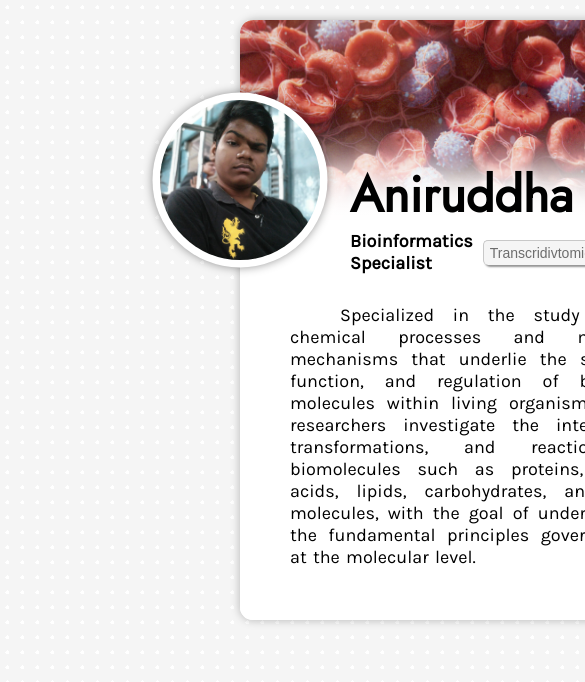
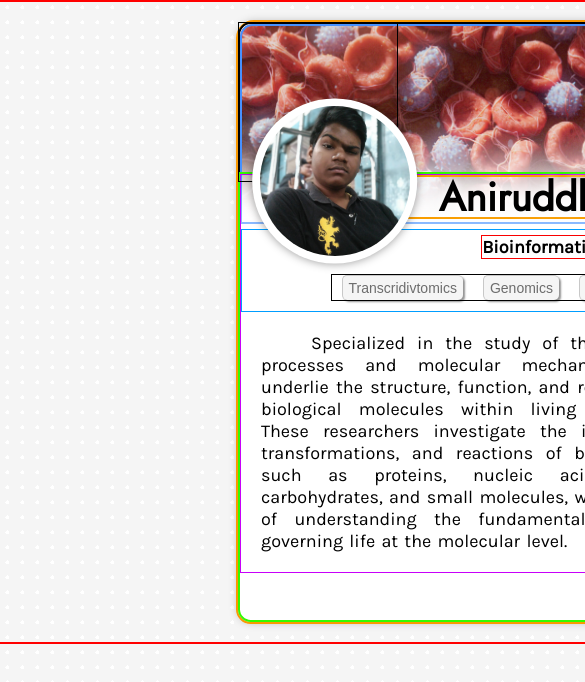
Before and after one commit to tathagatamishra/AniruddhaSen, a React (Vite) app in the folder client/: page / in a window 390 px wide. Shown: the top 682 px of the page, 585 px wide, since content can reach past the window. Built offline with nearby package versions, Linux system fonts and the light colour scheme.

Commit message:
C1 600px media

```diff
--- a/client/src/Component/C1/About.scss
+++ b/client/src/Component/C1/About.scss
@@ -8,7 +8,7 @@
     height: fit-content;
     outline: none;
     box-sizing: border-box;
-    // border: solid 2px red;
+    border: solid 2px red;
 
     transition: 300ms;
 
@@ -76,7 +76,7 @@
         border-top-right-radius: 1rem;
         border-top-left-radius: 1rem;
 
-        // outline: 2px solid rgb(249, 153, 0);
+        outline: 2px solid rgb(249, 153, 0);
 
         & .profile-image {
             width: 160px;
@@ -86,9 +86,17 @@
             z-index: 2;
             position: absolute;
 
-            // border: 1px solid black;
+            border: 1px solid black;
 
             & .bg-image {
+                @media screen and (max-width: 500px) {
+                    width: 165px;
+                    height: 165px;
+                    top: 100%;
+                    left: 0%;
+                    transform: translate(8%, -50%);
+                }
+
                 width: 175px;
                 height: 175px;
                 margin: 0;
@@ -108,6 +116,11 @@
                 transition: 300ms;
 
                 & .default-image {
+                    @media screen and (max-width: 500px) {
+                        width: 150px;
+                        height: 150px;
+                    }
+
                     width: 160px;
                     height: 160px;
                     margin: 0;
@@ -121,6 +134,14 @@
             }
 
             & .user-image {
+                @media screen and (max-width: 500px) {
+                    width: 150px;
+                    height: 150px;
+                    top: 100%;
+                    left: 0%;
+                    transform: translate(14%, -50%);
+                }
+
                 width: 160px;
                 height: 160px;
                 margin: 0;
@@ -140,18 +161,24 @@
 
             &:hover {
                 & .bg-image {
+                    @media screen and (min-width: 600px) {
                         width: 195px;
                         height: 195px;
+                    }
 
                     & .default-image {
+                        @media screen and (min-width: 600px) {
                             width: 180px;
                             height: 180px;
                         }
                     }
+                }
 
                 & .user-image {
+                    @media screen and (min-width: 600px) {
                         width: 180px;
                         height: 180px;
+                    }
                 }
             }
         }
@@ -165,7 +192,7 @@
             border-top-right-radius: 0.8rem;
             border-top-left-radius: 0.8rem;
 
-            // border: 2px solid rgb(0, 0, 0);
+            border: 2px solid rgb(0, 0, 0);
 
             & .cover-shadow {
                 @media screen and (max-width: 1150px) {
@@ -191,7 +218,7 @@
                 border-top-right-radius: 0.8rem;
                 border-top-left-radius: 0.8rem;
 
-                // border: 2px solid rgb(71, 145, 255);
+                border: 2px solid rgb(71, 145, 255);
             }
 
             & img {
@@ -209,9 +236,9 @@
 
             &:hover {
                 & img {
-                    height: 200px;
-                    width: 1000px;
+                    @media screen and (min-width: 600px) {
                         transform: scale(1.1);
+                    }
                 }
             }
         }
@@ -246,14 +273,20 @@
             border-bottom-left-radius: 0.8rem;
             border-bottom-right-radius: 0.8rem;
 
-            // border: 2px solid rgb(50, 249, 0);
+            border: 2px solid rgb(50, 249, 0);
 
             & .bio-holder {
                 height: fit-content;
                 padding: 0;
-                // border: 1px solid rgb(41, 249, 0);
+                border: 1px solid rgb(199, 0, 249);
 
                 & .bio-name {
+                    @media screen and (max-width: 500px) {
+                        font-size: 40px;
+                        text-align: right;
+                        padding-right: 10px;
+                    }
+
                     margin: 0 0 0 110px;
 
                     font-size: 50px;
@@ -261,7 +294,7 @@
                     font-family: 'Jost', sans-serif;
                     text-shadow: 0 0 10px white;
 
-                    // border: 1px solid rgb(249, 158, 0);
+                    border: 2px solid rgb(249, 158, 0);
                 }
 
                 & .bio-info {
@@ -272,9 +305,20 @@
                     justify-content: space-between;
                     align-items: center;
 
-                    // border: 1px solid rgb(249, 158, 0);
+                    border: 1px solid rgb(0, 157, 255);
+
+                    @media screen and (max-width: 600px) {
+                        display: flex;
+                        flex-direction: column;
+                        justify-content: space-between;
+                        align-items: flex-end;
+                    }
 
                     & .bio-topics {
+                        @media screen and (max-width: 600px) {
+                            margin: 5px 10px;
+                        }
+
                         margin: 0 0 0 110px;
 
                         font-size: 18px;
@@ -282,17 +326,21 @@
                         word-spacing: 2px;
                         font-family: 'Karla', sans-serif;
 
-                        // border: 1px solid rgb(249, 0, 0);
+                        border: 1px solid rgb(249, 0, 0);
                     }
 
                     & .bio-tags {
+                        @media screen and (max-width: 600px) {
+                            margin: 10px;
+                        }
+
                         margin-right: 40px;
                         display: flex;
                         flex-direction: row;
                         justify-content: flex-end;
                         align-items: center;
 
-                        // border: 1px solid rgb(33, 249, 0);
+                        border: 1px solid rgb(0, 0, 0);
 
                         & .tag {
                             margin: 0 10px 0 10px;
@@ -313,6 +361,10 @@
                 }
 
                 & .bio-description {
+                    @media screen and (max-width: 600px) {
+                        margin: 20px;
+                    }
+
                     margin: 30px 50px 30px 50px;
 
                     font-size: 18px;
```
Lines whose indentation alone changed are shown as unchanged.
